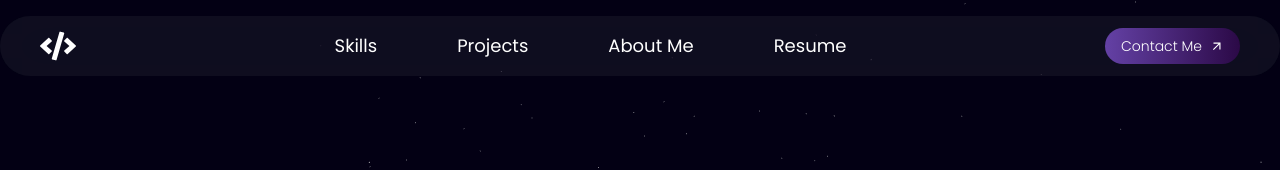
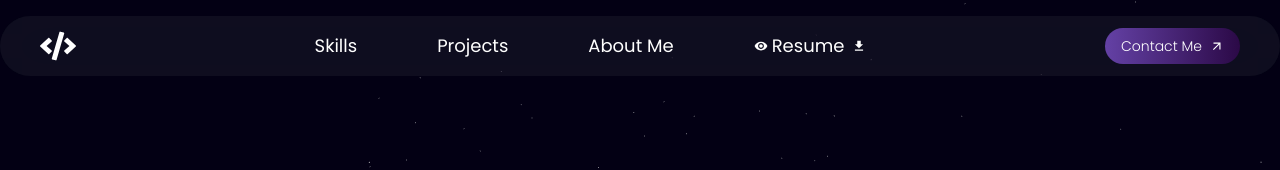
Before and after one commit to vibhor121/portfolio-abc, a React (Vite) app: page / in a window 1280 px wide. Shown: the top 170 px of the page. Built offline with nearby package versions, Linux system fonts and the light colour scheme; a web font is replaced by a local one.

Commit message:
resume is fixed

```diff
--- a/src/Components/Navbar.jsx
+++ b/src/Components/Navbar.jsx
@@ -1,6 +1,6 @@
 import React from "react";
 import { FaCode } from "react-icons/fa";
-import { MdArrowOutward } from "react-icons/md";
+import { MdArrowOutward, MdDownload, MdVisibility } from "react-icons/md";
 
 const Navbar = () => {
 
@@ -34,14 +34,26 @@ const Navbar = () => {
             >
               About Me
             </a>
+            <div className="flex items-center gap-2">
               <a
                 href="/vibhor_resume.pdf"
                 target="_blank"
                 rel="noopener noreferrer"
-              className="cursor-pointer hover:text-purple-400 transition duration-300"
+                className="cursor-pointer hover:text-purple-400 transition duration-300 flex items-center gap-1"
+                title="View Resume"
               >
+                <MdVisibility className="text-sm" />
                 Resume
               </a>
+              <a
+                href="/vibhor_resume.pdf"
+                download="vibhor_resume.pdf"
+                className="cursor-pointer hover:text-purple-400 transition duration-300"
+                title="Download Resume"
+              >
+                <MdDownload className="text-sm" />
+              </a>
+            </div>
           </div>
           <div className="flex">
             <a href="#contact">
@@ -87,14 +99,26 @@ const Navbar = () => {
             >
               About Me
             </a>
+            <div className="flex items-center gap-3">
               <a
                 href="/vibhor_resume.pdf"
                 target="_blank"
                 rel="noopener noreferrer"
-              className="cursor-pointer hover:text-purple-400 transition duration-300 text-lg font-light"
+                className="cursor-pointer hover:text-purple-400 transition duration-300 text-lg font-light flex items-center gap-2"
+                title="View Resume"
               >
+                <MdVisibility className="text-lg" />
                 Resume
               </a>
+              <a
+                href="/vibhor_resume.pdf"
+                download="vibhor_resume.pdf"
+                className="cursor-pointer hover:text-purple-400 transition duration-300"
+                title="Download Resume"
+              >
+                <MdDownload className="text-lg" />
+              </a>
+            </div>
             <a href="#contact" className="mt-2">
               <button className="flex items-center gap-2 text-sm btn-grad text-white px-4 py-2 rounded-full font-light transition duration-300">
                 Contact Me{" "}
```
Lines whose indentation alone changed are shown as unchanged.
